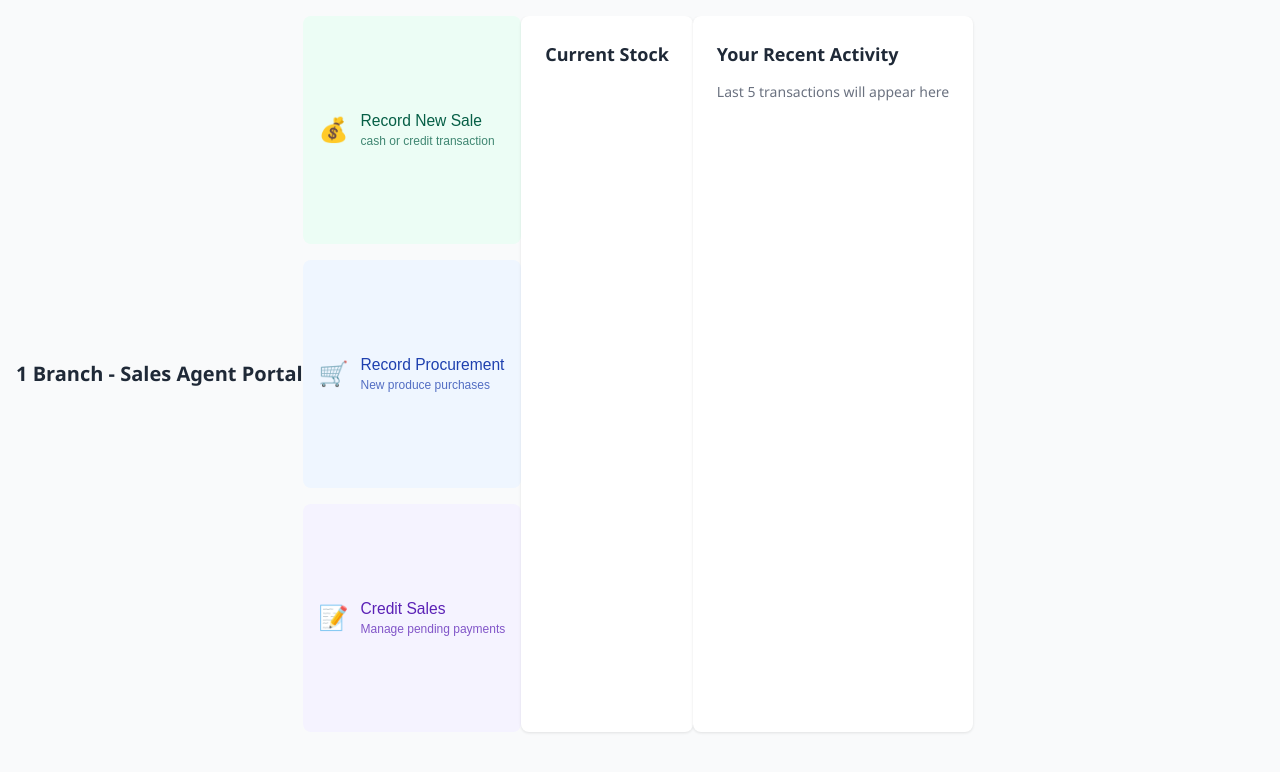
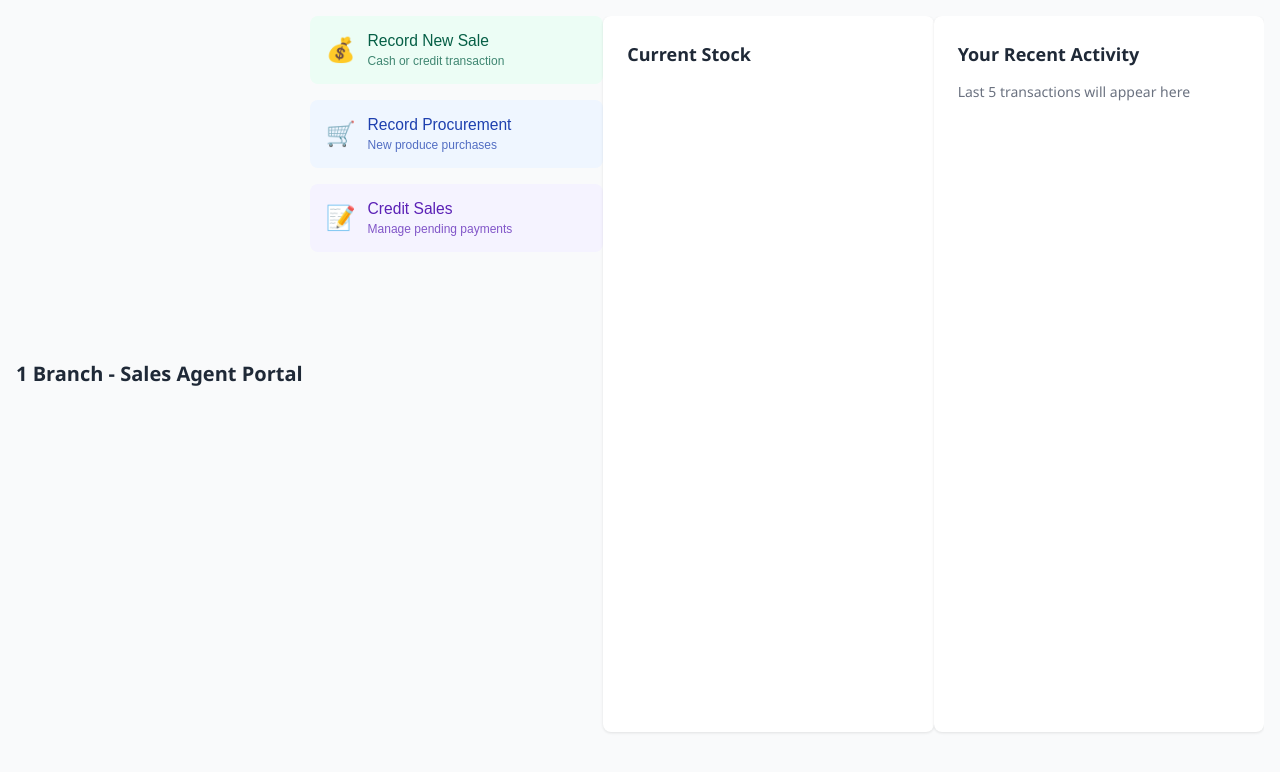
Before and after one commit to WAKISAISABELLE/Front_end, a React (Create React App) app: page /sales-agent/1/dashboard in a window 1280 px wide. Shown: the top 772 px of the page. Built offline with nearby package versions, Linux system fonts and the light colour scheme; what @react-pdf/renderer would draw is missing.

Commit message:
fixing the layout of the sales agent

```diff
--- a/src/pages/sales-agent/Dashboard.js
+++ b/src/pages/sales-agent/Dashboard.js
@@ -1,17 +1,17 @@
-import {useParams, useNavigate} from 'react-router-dom';
+
+
+import { useParams, useNavigate } from "react-router-dom"
 //  import {useAuth} from '../../auth/AuthContext.js';
 //  import useBranchData from '../../hooks/useBranchData.js';
 //  import StockAlert from '../../components/data/StockAlert.js';
-import './SalesAgentDashboard.css';
+import "./SalesAgentDashboard.css"
 
-
-export default function SalesAgentDashboard(){
-    const {branch} = useParams();
-    const navigate = useNavigate();
+export default function SalesAgentDashboard() {
+  const { branch } = useParams()
+  const navigate = useNavigate()
   // const {user} = useAuth();
   // if (!user) return <div className='Unauthorized'>Please log in</div>;
   // const {stock, loading, error} = useBranchData(branch);
-
 
   // //verify agent has access to this branch
   //  if(user.role !== 'sales_agent' || user.branch !== branch){
@@ -21,20 +21,20 @@
   //  if (error) return <div className="error">Error: {error}</div>;
 
   return (
-    <div className ='sales-agent-dashboard'>
-        <div className ='dashboard-container'>
-            <div className='dashboard-header'>
+    <div className="sales-agent-dashboard">
+      <div className="dashboard-container">
+        <div className="dashboard-header">
           <h1>{branch} Branch - Sales Agent Portal</h1>
           {/* <p>Welcome, {user.name}</p> */}
         </div>
 
-            <div className ='action-buttons'>
+        <div className="action-buttons">
           <ActionButton
-                title = 'Record New Sale'
-                description ='cash or credit transaction'
-                icon ='💰'
-                onClick={()=> navigate (`/sales-agent/${branch}/new-sale`)}
-                color ='green'
+            title="Record New Sale"
+            description="Cash or credit transaction"
+            icon="💰"
+            onClick={() => navigate(`/sales-agent/${branch}/new-sale`)}
+            color="green"
           />
           <ActionButton
             title="Record Procurement"
@@ -63,21 +63,19 @@
         </div>
       </div>
     </div>
-  );
+  )
 }
-function ActionButton({title, description, icon, onClick, color}){
-    return(
-      <button
-         onClick ={onClick}
-         className ={`action-button ${color}`}
-      >
-         <div className ='button-content'>
-            <span className ='button-icon'>{icon}</span>
+
+function ActionButton({ title, description, icon, onClick, color }) {
+  return (
+    <button onClick={onClick} className={`action-button ${color}`}>
+      <div className="button-content">
+        <span className="button-icon">{icon}</span>
         <div>
           <h3>{title}</h3>
           <p>{description}</p>
         </div>
       </div>
     </button>
-    );
+  )
 }
--- a/src/pages/sales-agent/SalesAgentDashboard.css
+++ b/src/pages/sales-agent/SalesAgentDashboard.css
@@ -7,11 +7,15 @@
 .dashboard-container {
   max-width: 28rem;
   margin: 0 auto;
+  display: flex;
+  flex-direction: column;
+  /* Remove any grid properties */
 }
 
 .dashboard-header {
   text-align: center;
   margin-bottom: 1.5rem;
+  width: 100%;
 }
 
 .dashboard-header h1 {
@@ -26,10 +30,11 @@
 }
 
 .action-buttons {
-    display: grid;
-    grid-template-columns: 1fr;
+  display: flex;
+  flex-direction: column;
   gap: 1rem;
   margin-bottom: 1.5rem;
+  width: 100%;
 }
 
 .action-button {
@@ -39,6 +44,8 @@
   transition: box-shadow 0.2s;
   border: none;
   cursor: pointer;
+  width: 100%;
+  display: block; /* Ensure block display */
 }
 
 .action-button:hover {
@@ -87,6 +94,8 @@
   border-radius: 0.5rem;
   box-shadow: 0 1px 3px rgba(0, 0, 0, 0.1);
   margin-bottom: 1.5rem;
+  width: 100%;
+  display: block; /* Ensure block display */
 }
 
 .stock-card h2,
@@ -111,3 +120,11 @@
 .loading {
   padding: 1rem;
 }
+
+/* Media query for smaller screens */
+@media (max-width: 768px) {
+  .dashboard-container {
+    max-width: 100%;
+    padding: 0 1rem;
+  }
+}
```
Lines whose indentation alone changed are shown as unchanged.
